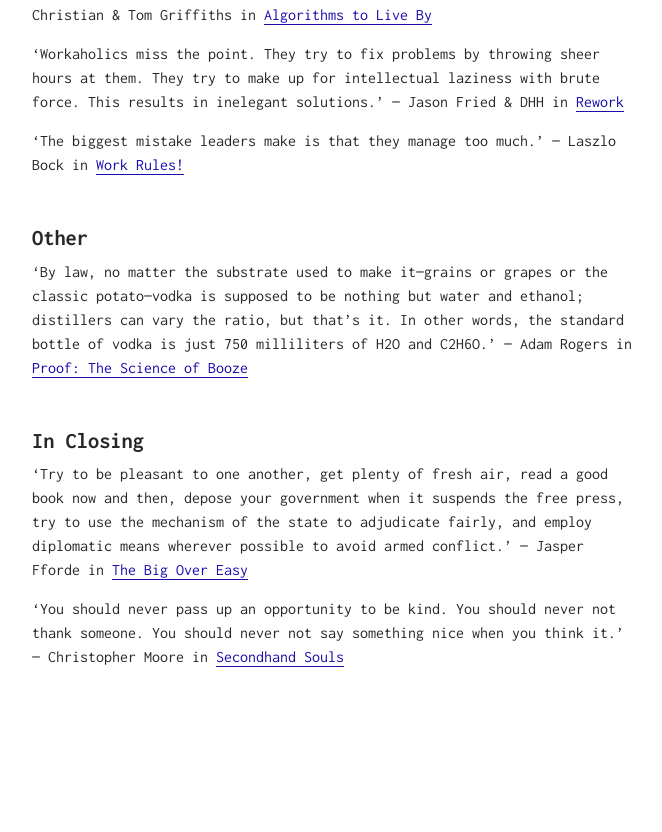
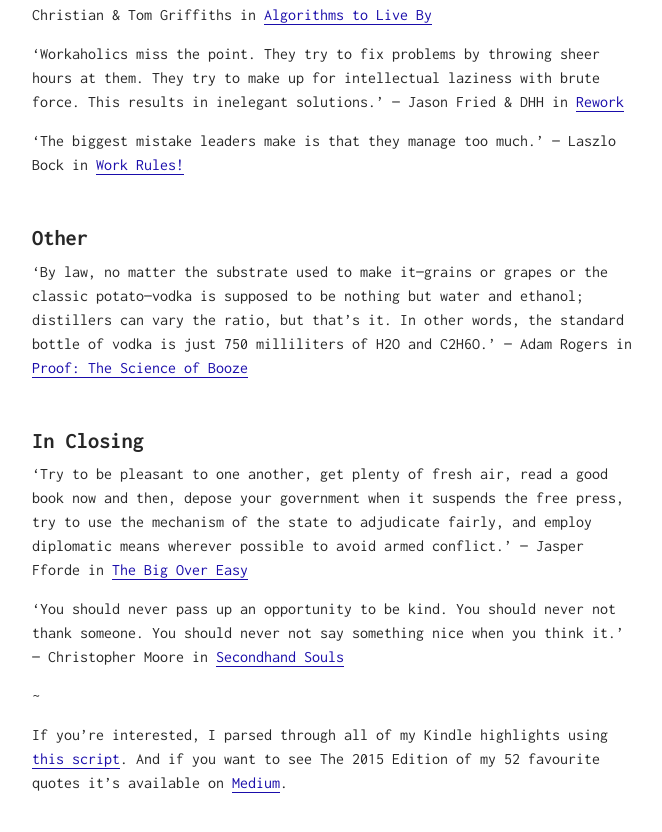
Before and after one commit to maxhumber/maxhumber.com, a Jekyll site: the page built from _posts/2016-12-24-favourite-quotes-2016.md, in a window 1280 px wide and 900 px high, scrolled down 5248 px. Shown: the top 832 px of the window, without its empty margins (308-970 px from the left). Built offline with Jekyll 4.4.1, drawn with Linux system fonts in a browser that asks for light colours; our own code applies the rules of GitHub Pages for plain Markdown files; before the commit the page ends 6022 px from its top, so only the background shows below that; some of the changed text lies outside the part shown.

Commit message:
Minor favourite quotes edits

```diff
--- a/_posts/2016-12-24-2016-Highlights.md
+++ b/_posts/2016-12-24-favourite-quotes-2016.md
@@ -129,3 +129,7 @@
 'Try to be pleasant to one another, get plenty of fresh air, read a good book now and then, depose your government when it suspends the free press, try to use the mechanism of the state to adjudicate fairly, and employ diplomatic means wherever possible to avoid armed conflict.' — Jasper Fforde in [The Big Over Easy](http://amzn.to/2hit0mH)
 
 'You should never pass up an opportunity to be kind. You should never not thank someone. You should never not say something nice when you think it.' — Christopher Moore in [Secondhand Souls](http://amzn.to/2hTieE8)
+
+~
+
+If you're interested, I parsed through all of my Kindle highlights using [this script](http://maxhumber.com/blog/kindle-clippings). And if you want to see The 2015 Edition of my 52 favourite quotes it's available on [Medium](https://medium.com/@maxhumber/52-quotes-89c538fa38fa#.kvpkvwxhy).
```
